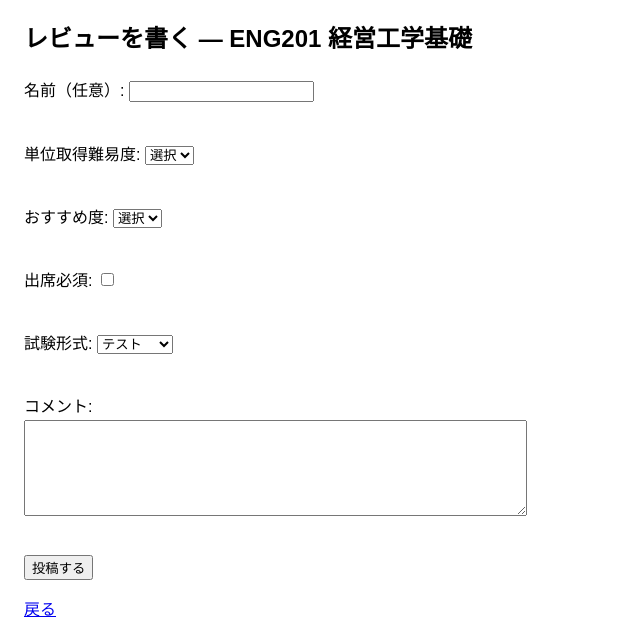
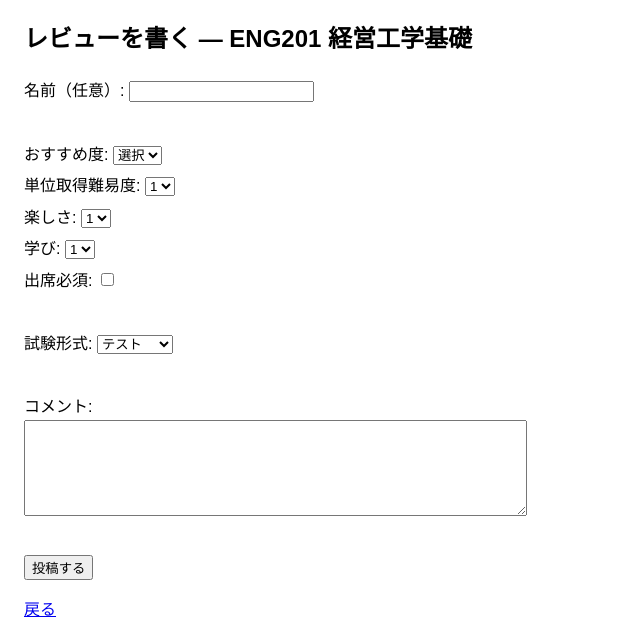
Before and after one commit to yuchan052121-ai/project3, a Flask app: page /course/2/add/ in a window 1280 px wide. Shown: the part 132-753 px from the top of the page, without its empty margins (0-640 px from the left). Run offline with Flask 3, Linux system fonts and the light colour scheme; data comes from the database, SQL or seed files in the repository.

Commit message:
Update add_review.html

```diff
--- a/templates/add_review.html
+++ b/templates/add_review.html
@@ -5,23 +5,38 @@
 <form method="post" action="{{ url_for('add_review', course_id=course['id']) }}">
   <label>名前（任意）: <input name="name" required></label><br>
 
-  <label>単位取得難易度:
-    <select name="difficulty" required>
+  <label>おすすめ度:
+  <select name="recommend" required>
     <option value="">選択</option>
-      {% for i in [5,4,3,2,1] %}
+    {% for i in range(1,6) %}
       <option value="{{ i }}">{{ i }}</option>
     {% endfor %}
   </select>
-  </label><br>
+</label>
 
-  <label>おすすめ度:
-    <select name="recommend" required>
-      <option value="">選択</option>
-      {% for i in [5,4,3,2,1] %}
+<label>単位取得難易度:
+  <select name="difficulty" required>
+    {% for i in range(1,6) %}
       <option value="{{ i }}">{{ i }}</option>
     {% endfor %}
   </select>
-  </label><br>
+</label>
+
+<label>楽しさ:
+  <select name="fun" required>
+    {% for i in range(1,6) %}
+      <option value="{{ i }}">{{ i }}</option>
+    {% endfor %}
+  </select>
+</label>
+
+<label>学び:
+  <select name="learning" required>
+    {% for i in range(1,6) %}
+      <option value="{{ i }}">{{ i }}</option>
+    {% endfor %}
+  </select>
+</label>
 
   <label>出席必須: <input type="checkbox" name="attendance"></label><br>
 
```
Lines whose indentation alone changed are shown as unchanged.
